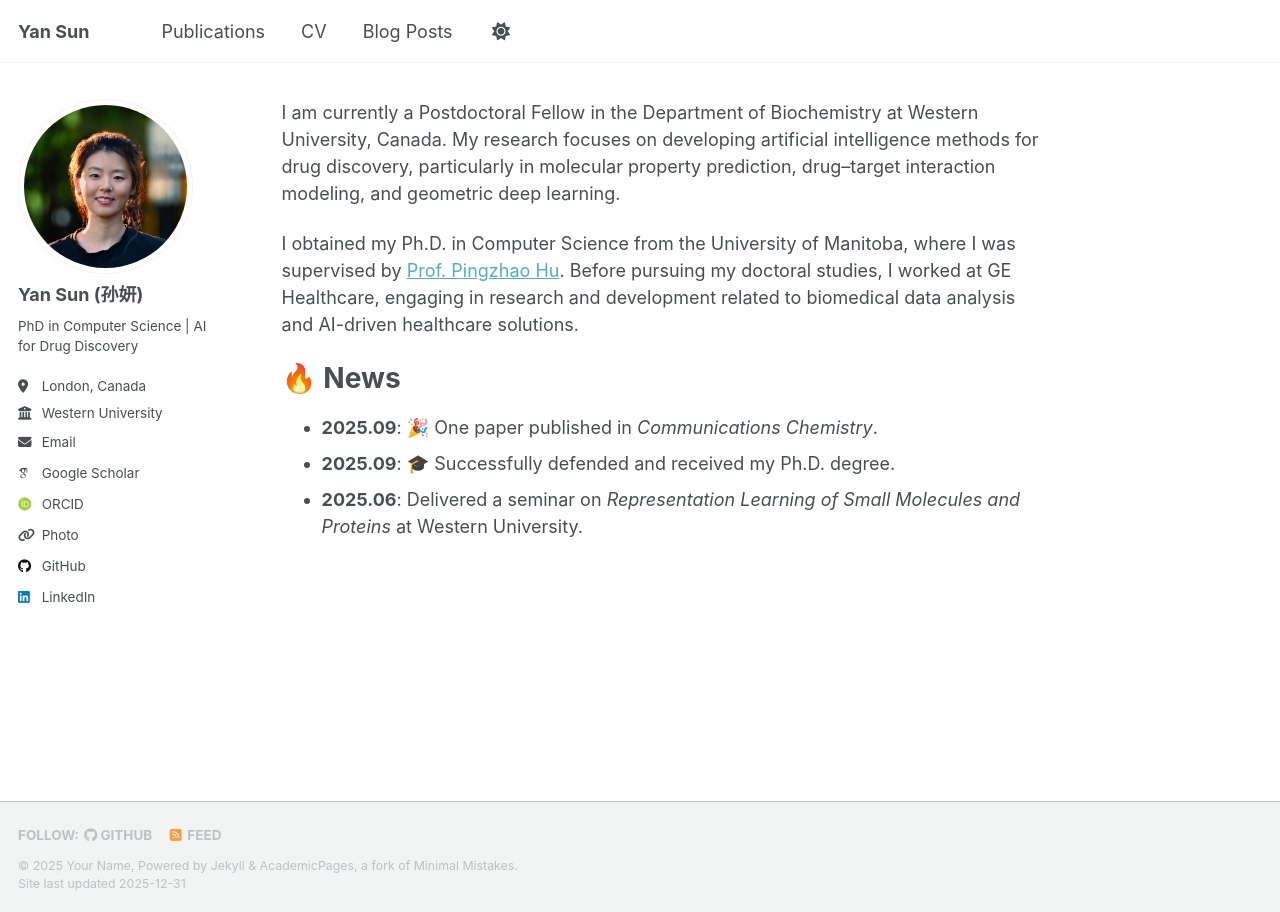
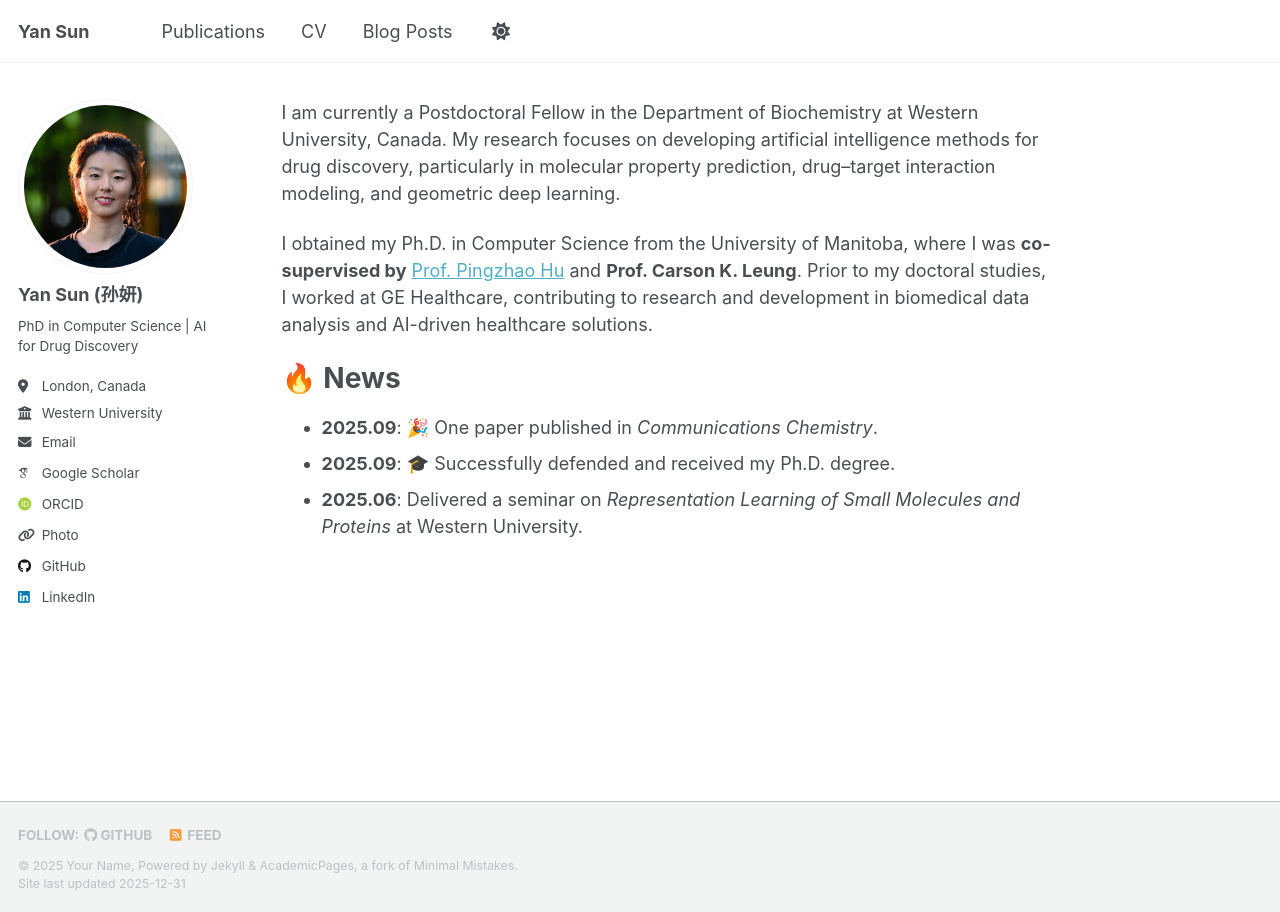
Before and after one commit to syan1992/syan1992.github.io, a Jekyll site: the page built from _pages/about.md, in a window 1280 px wide. Built offline with Jekyll 4.4.1, drawn with Linux system fonts in a browser that asks for light colours; some web fonts are replaced; a script that is not in the unit is left out.

Commit message:
Update about.md

```diff
--- a/_pages/about.md
+++ b/_pages/about.md
@@ -5,7 +5,8 @@ author_profile: true
 
 I am currently a Postdoctoral Fellow in the Department of Biochemistry at Western University, Canada. My research focuses on developing artificial intelligence methods for drug discovery, particularly in molecular property prediction, drug–target interaction modeling, and geometric deep learning.
 
-I obtained my Ph.D. in Computer Science from the University of Manitoba, where I was supervised by [Prof. Pingzhao Hu](https://phulab.org/). Before pursuing my doctoral studies, I worked at GE Healthcare, engaging in research and development related to biomedical data analysis and AI-driven healthcare solutions.
+I obtained my Ph.D. in Computer Science from the University of Manitoba, where I was **co-supervised by** [Prof. Pingzhao Hu](https://phulab.org/) and **Prof. Carson K. Leung**. Prior to my doctoral studies, I worked at GE Healthcare, contributing to research and development in biomedical data analysis and AI-driven healthcare solutions.
+
 
 🔥 News
 ======
```
